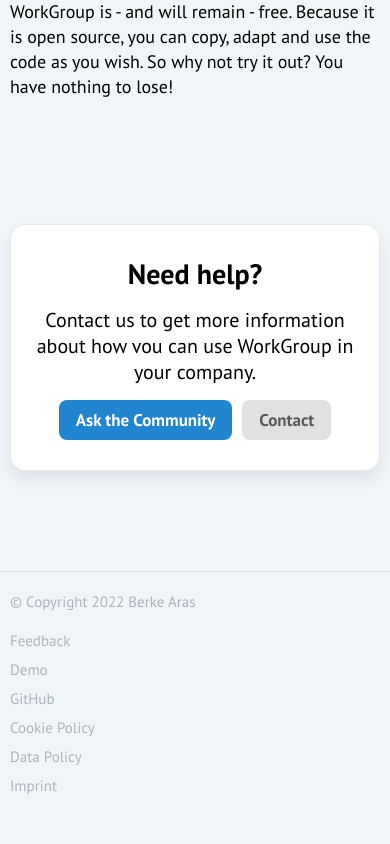
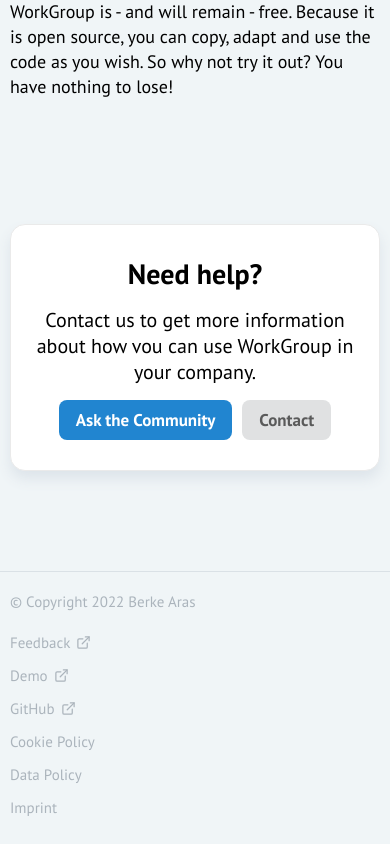
Before and after one commit to BerkeAras/WorkGroup-Website, a React (Create React App) app: page / in a window 390 px wide. Shown: the part 2812-3656 px from the top of the page. Before the commit the page ends 3632 px from the top, so only its background shows below. Built offline with nearby package versions, Linux system fonts and the light colour scheme; the HTML template or start-up script is replaced by a standard one.

Commit message:
💄 Add or update the UI and style files

```diff
--- a/src/components/footer/index.jsx
+++ b/src/components/footer/index.jsx
@@ -2,18 +2,21 @@
 import './style.scss';
 import { Link } from 'react-router-dom';
 
+// Assets
+import ExternalLinkIcon from '../../assets/external-link.svg'
+
 export default function Footer() {
     return (
         <div className="footer">
-            <span className="copyright">© Copyright 2022 Berke Aras</span>
+            <a className="copyright" href="https://berkearas.de/?utm_source=workgroup_landingpage_footer&amp;utm_medium=workgroup_landingpage_footer&amp;utm_campaign=workgroup_landingpage_footer" rel="noreferrer" target="_blank">© Copyright {new Date().getFullYear()} Berke Aras</a>
 
             <ul className="footer-links">
-                <li><Link to="/">Feedback</Link></li>
-                <li><Link to="/">Demo</Link></li>
-                <li><Link to="/">GitHub</Link></li>
-                <li><Link to="/">Cookie Policy</Link></li>
-                <li><Link to="/">Data Policy</Link></li>
-                <li><Link to="/">Imprint</Link></li>
+                <li><a href="https://github.com/BerkeAras/WorkGroup/discussions" rel="noreferrer" target="_blank"><img src={ExternalLinkIcon} alt="External Link" />Feedback</a></li>
+                <li><a href="https://demo1.workgroup.berkearas.de/?utm_source=workgroup_landingpage_footer&amp;utm_medium=workgroup_landingpage_footer&amp;utm_campaign=workgroup_landingpage_footer" rel="noreferrer" target="_blank"><img src={ExternalLinkIcon} alt="External Link" />Demo</a></li>
+                <li><a href="https://github.com/BerkeAras/WorkGroup/discussions" rel="noreferrer" target="_blank"><img src={ExternalLinkIcon} alt="External Link" />GitHub</a></li>
+                <li><Link to="/cookie-policy">Cookie Policy</Link></li>
+                <li><Link to="/data-policy">Data Policy</Link></li>
+                <li><Link to="/imprint">Imprint</Link></li>
             </ul>
         </div>
     )
--- a/src/components/footer/style.scss
+++ b/src/components/footer/style.scss
@@ -23,6 +23,8 @@
 
 	.copyright {
 		font-size: 15px;
+		color: #ABB4BC;
+		text-decoration: none;
 	}
 
 	ul {
@@ -49,10 +51,23 @@
 				font-size: 15px;
 				transition: all .2s;
 
+				img {
+					height: 19px;
+					width: 19px;
+					float: left;
+					padding: 2px;
+					margin-right: 4px;
+				}
+
 				@media (max-width:768px) {
-					padding: 5px 0;
-					width: 100%;
-					display: block;
+					padding: 7px 0;
+					display: inline-block;
+
+					img {
+						float: right;
+						margin-right: 0;
+						margin-left: 4px;
+					}
 				}
 
 				&:hover,
--- a/src/views/Home/index.jsx
+++ b/src/views/Home/index.jsx
@@ -26,7 +26,7 @@
                         <Link to="/" className="button button--light">Download</Link>
                     </div>
 
-                    <img src={mockup} alt="WorkGroup" />
+                    <img tabIndex={0} src={mockup} alt="WorkGroup" />
                 </div>
             </section>
 
--- a/src/views/Home/style.scss
+++ b/src/views/Home/style.scss
@@ -5,11 +5,15 @@
     background-position: center;
     background-repeat: no-repeat;
     background-size: cover;
+    background-attachment: fixed;
     position: relative;
     min-height: 750px;
 
     @media (max-width:1240px) {
         height: 100vh;
+    }
+    @media (max-width:768px) {
+        background-attachment: unset;
     }
 
     &-backdrop {
@@ -80,16 +84,18 @@
             right: calc(50% - 600px);
             transform: translateY(-50%);
             object-fit: contain;
-            transition: all .5s;
+            transition: all 0.8s cubic-bezier(1,-0.67,0,1.43);
             object-position: right center;
             border-radius: 9px;
             box-shadow: 0 11px 21px #0328484b;
 
-            &:hover {
+            &:hover,
+            &:focus-visible {
                 max-height: calc(100% - 100px);
                 max-width: calc(100% - (50% - 600px) * 2 - 350px);
-                box-shadow: 0 11px 21px #0328486b;
                 border-radius: 11px;
+                outline: 0;
+                box-shadow: 0 0 0 6px rgb(33 133 208 / 50%), 0 11px 21px #0328486b;
             }
 
             @media (max-width:1240px) {
```
Also changed, not shown: src/assets/external-link.svg (added).
